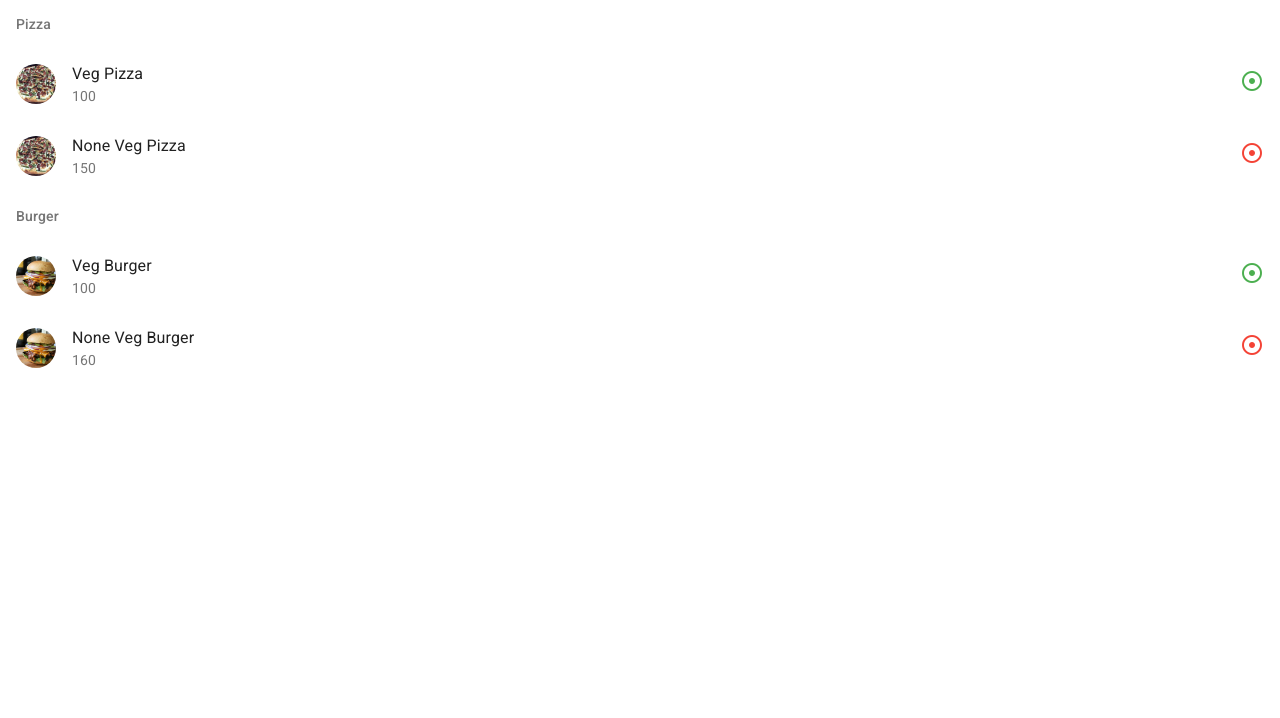
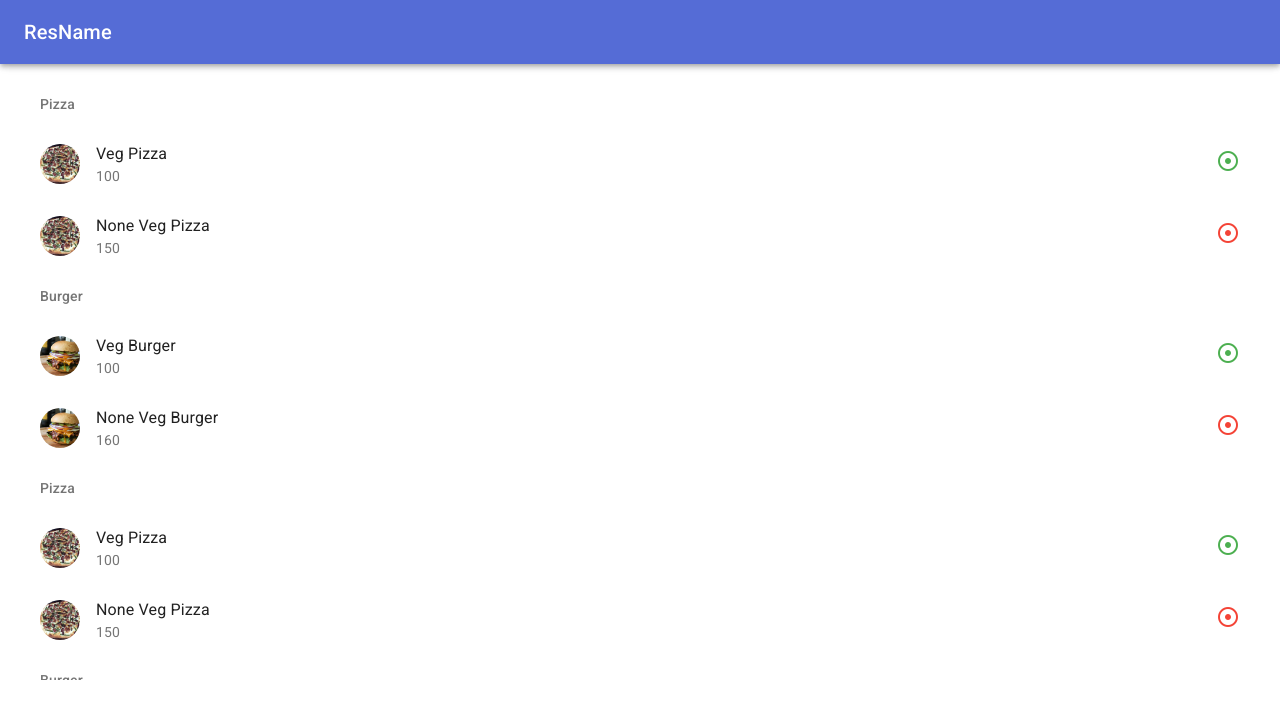
Before and after one commit to nadimsheikh07/digital-menu, a Next.js app: page / in a window 1280 px wide. Shown: the top 718 px of the page. Built offline with nearby package versions, Linux system fonts and the light colour scheme.

Commit message:
add layout

```diff
--- /dev/null
+++ b/component/layout/HideOnScroll.js
@@ -0,0 +1,29 @@
+import React from 'react';
+import PropTypes from 'prop-types';
+import useScrollTrigger from '@material-ui/core/useScrollTrigger';
+import Slide from '@material-ui/core/Slide';
+
+function HideOnScroll(props) {
+    const { children, window } = props;
+    // Note that you normally won't need to set the window ref as useScrollTrigger
+    // will default to window.
+    // This is only being set here because the demo is in an iframe.
+    const trigger = useScrollTrigger({ target: window ? window() : undefined });
+
+    return (
+        <Slide appear={false} direction="down" in={!trigger}>
+            {children}
+        </Slide>
+    );
+}
+
+HideOnScroll.propTypes = {
+    children: PropTypes.element.isRequired,
+    /**
+     * Injected by the documentation to work in an iframe.
+     * You won't need it on your project.
+     */
+    window: PropTypes.func,
+};
+
+export default HideOnScroll
--- /dev/null
+++ b/component/layout/ScrollTop.js
@@ -0,0 +1,54 @@
+import React from 'react';
+import PropTypes from 'prop-types';
+import useScrollTrigger from '@material-ui/core/useScrollTrigger';
+import Zoom from '@material-ui/core/Zoom';
+import { makeStyles } from '@material-ui/core';
+
+const useStyles = makeStyles((theme) => ({
+    root: {
+        position: 'fixed',
+        bottom: theme.spacing(2),
+        right: theme.spacing(2),
+    },
+}));
+
+
+const ScrollTop = (props) => {
+    const { children, window } = props;
+    const classes = useStyles();
+    // Note that you normally won't need to set the window ref as useScrollTrigger
+    // will default to window.
+    // This is only being set here because the demo is in an iframe.
+    const trigger = useScrollTrigger({
+        target: window ? window() : undefined,
+        disableHysteresis: true,
+        threshold: 100,
+    });
+
+    const handleClick = (event) => {
+        const anchor = (event.target.ownerDocument || document).querySelector('#back-to-top-anchor');
+
+        if (anchor) {
+            anchor.scrollIntoView({ behavior: 'smooth', block: 'center' });
+        }
+    };
+
+    return (
+        <Zoom in={trigger}>
+            <div onClick={handleClick} role="presentation" className={classes.root}>
+                {children}
+            </div>
+        </Zoom>
+    );
+}
+
+ScrollTop.propTypes = {
+    children: PropTypes.element.isRequired,
+    /**
+     * Injected by the documentation to work in an iframe.
+     * You won't need it on your project.
+     */
+    window: PropTypes.func,
+};
+
+export default ScrollTop
--- /dev/null
+++ b/component/layout/index.js
@@ -0,0 +1,48 @@
+import React from 'react';
+import AppBar from '@material-ui/core/AppBar';
+import Toolbar from '@material-ui/core/Toolbar';
+import Typography from '@material-ui/core/Typography';
+import CssBaseline from '@material-ui/core/CssBaseline';
+import Box from '@material-ui/core/Box';
+import Container from '@material-ui/core/Container';
+import Fab from '@material-ui/core/Fab';
+import KeyboardArrowUpIcon from '@material-ui/icons/KeyboardArrowUp';
+import HideOnScroll from './HideOnScroll';
+import ScrollTop from './ScrollTop';
+import { ThemeProvider } from '@material-ui/core/styles';
+import theme from '../../config/theme'
+
+const Index = (props) => {
+    const { title, children, action } = props;
+
+    return (
+        <ThemeProvider theme={theme}>
+            <CssBaseline />
+            <HideOnScroll {...props}>
+                <AppBar>
+                    <Toolbar>
+                        <Typography variant="h6" style={{ flexGrow: 1 }}>{title}</Typography>
+                        {action}
+                    </Toolbar>
+                </AppBar>
+
+
+
+            </HideOnScroll>
+            <Toolbar id="back-to-top-anchor" />
+            <Container>
+                <Box my={2}>
+                    {children}
+                </Box>
+            </Container>
+
+            <ScrollTop {...props}>
+                <Fab color="secondary" size="small" aria-label="scroll back to top">
+                    <KeyboardArrowUpIcon />
+                </Fab>
+            </ScrollTop>
+        </ThemeProvider>
+    );
+}
+
+export default Index
--- a/component/menu/styles.js
+++ b/component/menu/styles.js
@@ -6,7 +6,7 @@ export const useStyles = makeStyles((theme) => ({
         backgroundColor: theme.palette.background.paper,
         position: 'relative',
         overflow: 'auto',
-        maxHeight: 700,
+        maxHeight: 600,
     },
     listSection: {
         backgroundColor: 'inherit',
--- a/config/theme.js
+++ b/config/theme.js
@@ -1,5 +1,5 @@
 import { createTheme } from '@material-ui/core/styles';
-import { red } from '@material-ui/core/colors';
+import { green, red } from '@material-ui/core/colors';
 
 // Create a theme instance.
 const theme = createTheme({
@@ -8,6 +8,9 @@ const theme = createTheme({
       main: '#556cd6',
     },
     secondary: {
+      main: green.A400,
+    },
+    default: {
       main: '#19857b',
     },
     error: {
--- a/data/menu.json
+++ b/data/menu.json
@@ -1,4 +1,80 @@
 [
+    {
+        "name": "Pizza",
+        "items": [
+            {
+                "name": "Veg Pizza",
+                "price": 100,
+                "image":"/images/pizza.png",
+                "veg": true,
+                "agg": false
+            },
+            {
+                "name": "None Veg Pizza",
+                "image":"/images/pizza.png",
+                "price": 150,
+                "veg": false,
+                "agg": false
+            }
+        ]
+    },
+    {
+        "name": "Burger",
+        "items": [
+            {
+                "name": "Veg Burger",
+                "image":"/images/burger.jpeg",
+                "price": 100,
+                "veg": true,
+                "agg": false
+            },
+            {
+                "name": "None Veg Burger",
+                "image":"/images/burger.jpeg",
+                "price": 160,
+                "veg": false,
+                "agg": false
+            }
+        ]
+    },
+    {
+        "name": "Pizza",
+        "items": [
+            {
+                "name": "Veg Pizza",
+                "price": 100,
+                "image":"/images/pizza.png",
+                "veg": true,
+                "agg": false
+            },
+            {
+                "name": "None Veg Pizza",
+                "image":"/images/pizza.png",
+                "price": 150,
+                "veg": false,
+                "agg": false
+            }
+        ]
+    },
+    {
+        "name": "Burger",
+        "items": [
+            {
+                "name": "Veg Burger",
+                "image":"/images/burger.jpeg",
+                "price": 100,
+                "veg": true,
+                "agg": false
+            },
+            {
+                "name": "None Veg Burger",
+                "image":"/images/burger.jpeg",
+                "price": 160,
+                "veg": false,
+                "agg": false
+            }
+        ]
+    },
     {
         "name": "Pizza",
         "items": [
--- a/pages/index.js
+++ b/pages/index.js
@@ -1,8 +1,11 @@
 import ResMenu from '../component/menu'
+import Layout from '../component/layout'
 
 const Home = () => {
   return (
-    <ResMenu/>
+    <Layout title="ResName">
+      <ResMenu />
+    </Layout>
   )
 }
 
```
